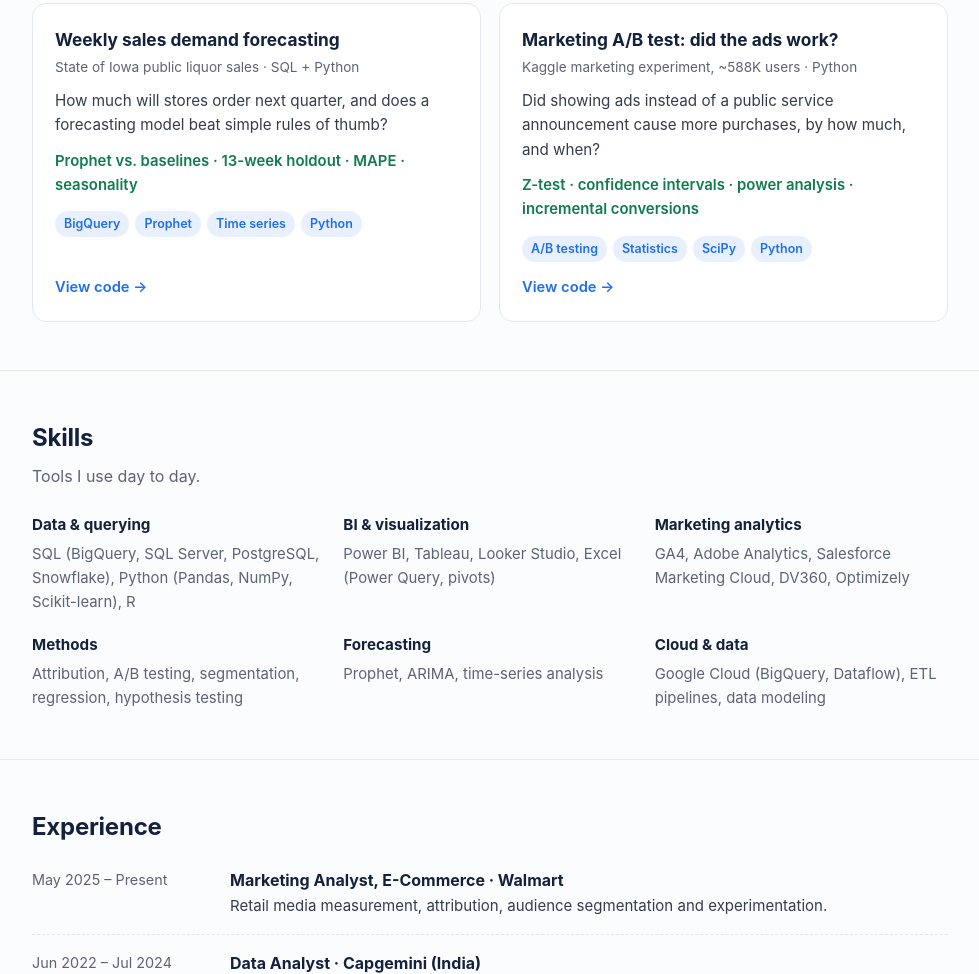
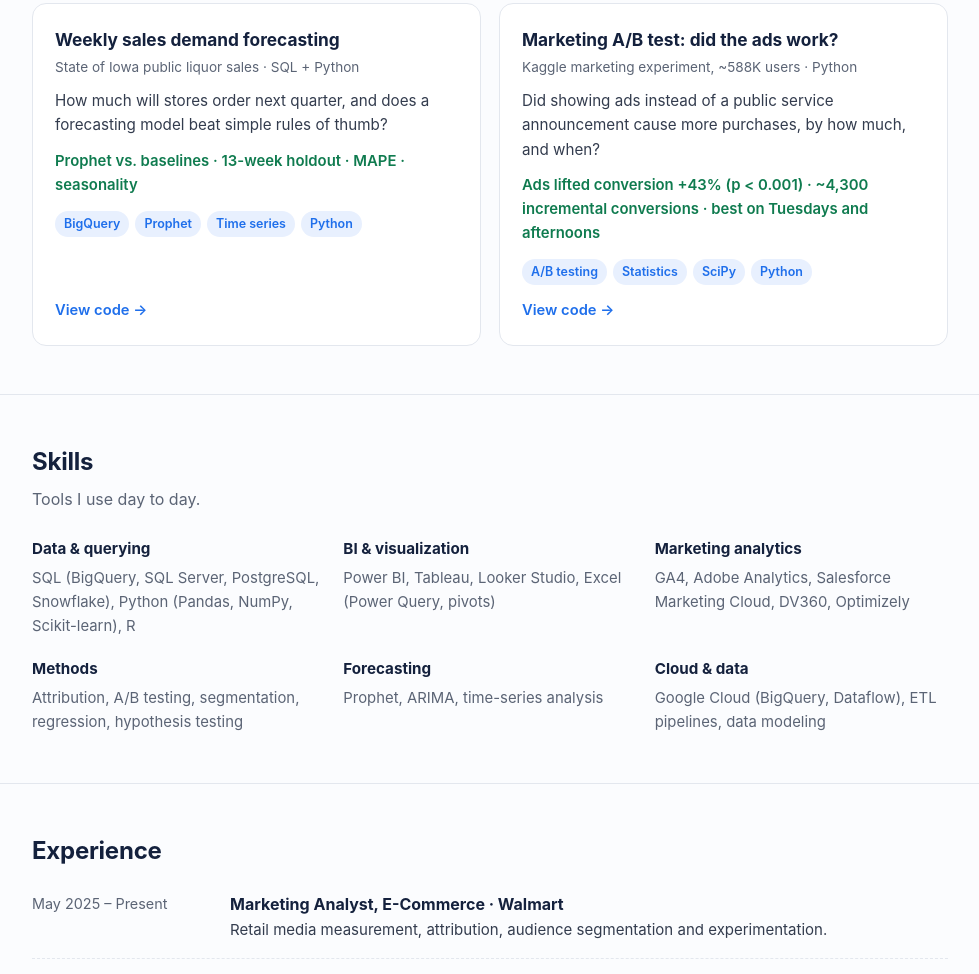
Before and after one commit to mattigaganasindhu-gsm/mattigaganasindhu-gsm.github.io, a plain HTML site: page index.html in a window 1280 px wide. Shown: the part 2140-3114 px from the top of the page, without its empty margins (150-1129 px from the left). Drawn offline with Linux system fonts and the light colour scheme.

Commit message:
Add files via upload

```diff
--- a/index.html
+++ b/index.html
@@ -153,7 +153,7 @@
       <h3>Marketing A/B test: did the ads work?</h3>
       <div class="meta">Kaggle marketing experiment, ~588K users · Python</div>
       <p>Did showing ads instead of a public service announcement cause more purchases, by how much, and when?</p>
-      <div class="result">Z-test · confidence intervals · power analysis · incremental conversions</div>
+      <div class="result">Ads lifted conversion +43% (p &lt; 0.001) · ~4,300 incremental conversions · best on Tuesdays and afternoons</div>
       <div class="tags"><span class="tag">A/B testing</span><span class="tag">Statistics</span><span class="tag">SciPy</span><span class="tag">Python</span></div>
       <div class="links"><a href="https://github.com/mattigaganasindhu-gsm/marketing-ab-test" target="_blank" rel="noopener">View code →</a></div>
     </div>
```
